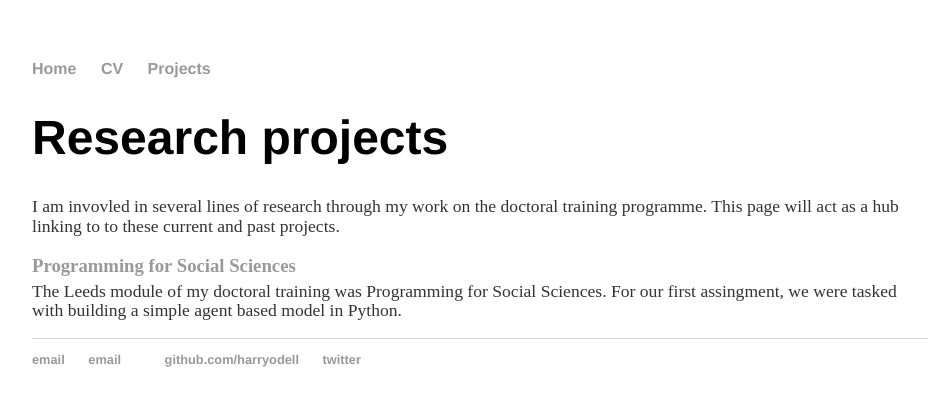
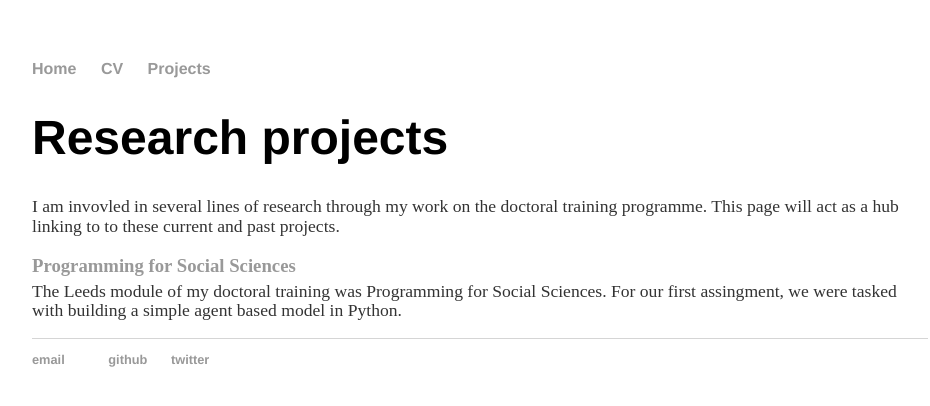
Before and after one commit to harryodell/harryodell.github.io, a Jekyll site: the page built from projects/index.md, in a window 1280 px wide. Shown: the top 406 px of the page, without its empty margins (160-1090 px from the left). Built offline with Jekyll 4.4.1, drawn with Linux system fonts in a browser that asks for light colours; our own code applies the rules of GitHub Pages for plain Markdown files.

Commit message:
Update default.html

```diff
--- a/_layouts/default.html
+++ b/_layouts/default.html
@@ -20,9 +20,8 @@
 			</div><!-- /.container -->
 			<footer>
 	    		<ul>
-	        		<li><a href="harryodell@postgrad.manchester.ac.uk">email</a></li>
-				<li><a href="mailto:harry.odell@postgrad.manchester.com?Subject=Hello%20again" target="_top">email</a><li>
-	        		<li><a href="https://github.com/harryodell">github.com/harryodell</a></li>
+				<li><a href="mailto:harry.odell@postgrad.manchester.com?Subject=" target="_top">email</a><li>
+	        		<li><a href="https://github.com/harryodell">github</a></li>
 				<li><a href="https://twitter.com/harryodell_">twitter</a></li>
 				</ul>
 			</footer>
```
